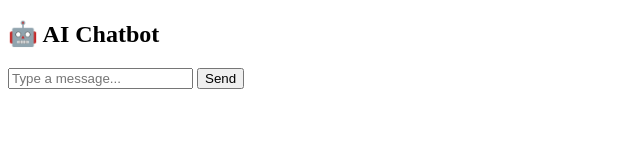
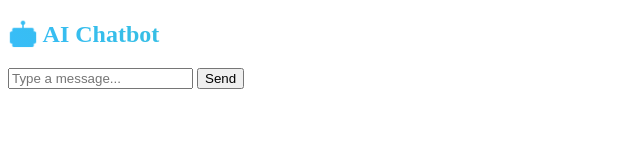
Before and after one commit to codewithmohin/Fly, a plain HTML site: page index.html in a window 1280 px wide. Shown: the whole page, without its empty margins (0-640 px from the left). Drawn offline with Linux system fonts and the light colour scheme.

Commit message:
css code updated

```diff
--- a/style.css
+++ b/style.css
@@ -1,6 +1,6 @@
-button {
-    position: relative;
+h2 {
+    background: linear-gradient(45deg, #38bdf8, #22c55e);
+    -webkit-background-clip: text;
+    -webkit-text-fill-color: transparent;
+    background-clip: text;
 }
-button:active {
-    transform: scale(0.95);
-}
```
